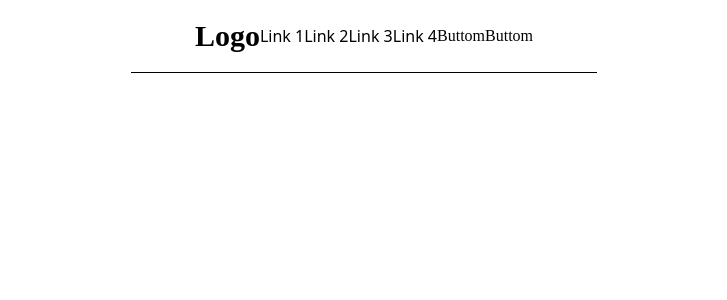
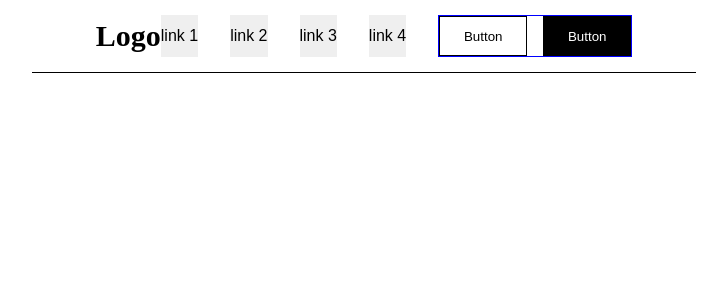
Before and after one commit to willonb/react-course, a React (Create React App) app: page / in a window 1280 px wide. Shown: the top 300 px of the page, without its empty margins (276-1003 px from the left). Built offline with nearby package versions, Linux system fonts and the light colour scheme.

Commit message:
feat:tail

```diff
--- a/package.json
+++ b/package.json
@@ -35,5 +35,8 @@
       "last 1 firefox version",
       "last 1 safari version"
     ]
+  },
+  "devDependencies": {
+    "tailwindcss": "^3.4.4"
   }
 }
--- a/src/App.jsx
+++ b/src/App.jsx
@@ -1,34 +1,13 @@
 import "./App.css";
-import Drop from "./hooks/components/Drop";
-import Navbar from "./hooks/components/NavBar";
+import NavBar from "./hooks/components/NavBar"
+
+import Square from "./styles/styled-component/components/Square/index"
+
 
 function App() {
-
-  const pages =  [
-    {
-        title: "Page one",
-        description: "Lorem ipsum dolor sit amet, consectetur adipisicing."
-    },
-    {
-        title: "Page one",
-        description: "Lorem ipsum dolor sit amet, consectetur adipisicing."
-    },
-    {
-        title: "Page one",
-        description: "Lorem ipsum dolor sit amet, consectetur adipisicing."
-    },
-    {
-        title: "Page one",
-        description: "Lorem ipsum dolor sit amet, consectetur adipisicing."
-    },
-  ]
-
-
   return (
     <body>
-      <Navbar />
-
-
+    <NavBar />
     </body>
   );
 }
--- a/src/hooks/components/navbar/index.jsx
+++ b/src/hooks/components/navbar/index.jsx
@@ -1,15 +1,20 @@
 import * as S from "./style"
 
-export default function Navbar() {
+export default function NavBar() {
     return (
         <S.Container>
           <S.Logo>Logo</S.Logo>
-          <S.Nav>Link 1</S.Nav>
-          <S.Nav>Link 2</S.Nav>
-          <S.Nav>Link 3</S.Nav>
-          <S.Nav>Link 4</S.Nav>
-          <S.ContainerButton>Buttom</S.ContainerButton>
-          <S.ContainerButton bgColor="black">Buttom</S.ContainerButton>
+         <S.Nav>
+         <S.Link>link 1</S.Link>
+          <S.Link>link 2</S.Link>
+          <S.Link>link 3</S.Link>
+          <S.Link>link 4</S.Link>
+          <S.ContainerButton>
+            <S.Button>Button</S.Button>
+            <S.Button bgColor="black">Button</S.Button>
+          </S.ContainerButton>
+         </S.Nav>
+
         </S.Container>
     )
 }
--- a/src/hooks/components/navbar/style.js
+++ b/src/hooks/components/navbar/style.js
@@ -29,6 +29,7 @@ export const Link = styled.button`
 export const ContainerButton = styled.div`
     display: flex;
     gap: 16px;
+    border: 1px solid blue;
 `
 
 export const Button = styled.button`
```
Also changed, not shown: tailwind.config.js (added, +8 -0 lines), src/output.css (added), src/styles/tailwindcss/input.css (added), 1 other file (tests, documents, lock files or other folders).
